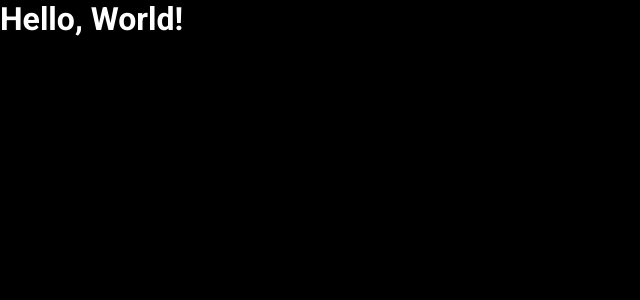
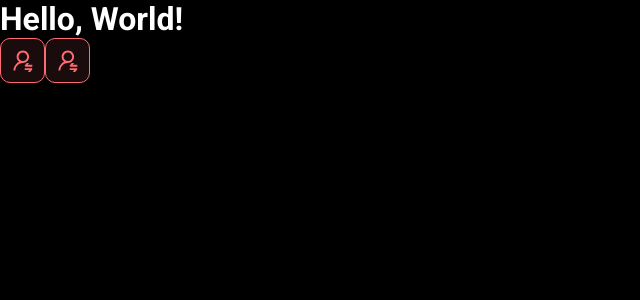
Before and after one commit to g-oliveira7/dsmeta, a React (Vite) app in the folder frontend/: page / in a window 1280 px wide. Shown: the top 300 px of the page, without its empty margins (0-640 px from the left). Built offline with nearby package versions, Linux system fonts and the light colour scheme.

Commit message:
First component

```diff
--- a/frontend/src/App.tsx
+++ b/frontend/src/App.tsx
@@ -1,7 +1,13 @@
+import NotificationButton from "./components/NotificationButton"
+
 const App = () => {
 
   return (
+    <>
     <h1>Hello, World!</h1>
+    <NotificationButton />
+    <NotificationButton />
+    </>
   )
 }
 
--- /dev/null
+++ b/frontend/src/components/NotificationButton/index.tsx
@@ -0,0 +1,7 @@
+import './style.css';
+
+const NotificationButton = () => {
+    return <button></button>
+}
+
+export default NotificationButton;
--- /dev/null
+++ b/frontend/src/components/NotificationButton/style.css
@@ -0,0 +1,11 @@
+button {
+    background: url('../../assets/img/dsmeta-notification-symb.svg');
+    background-color: rgba(255, 107, 114, 0.1);
+    background-position: center;
+    background-repeat: no-repeat;
+    width: 45px;
+    height: 45px;
+    border: 1px solid #FF6B72;
+    border-radius: 10px;
+    cursor: pointer;
+}
```
Also changed, not shown: frontend/src/assets/img/dsmeta-notification-symb.svg (added).
